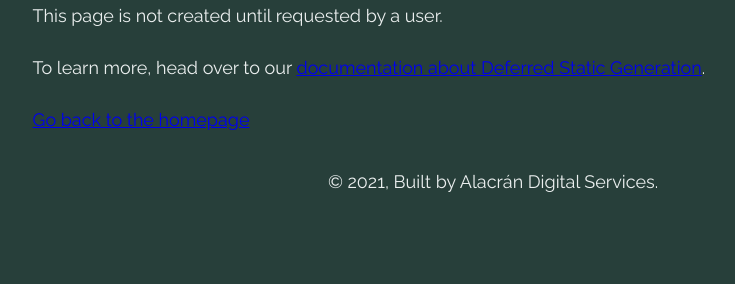
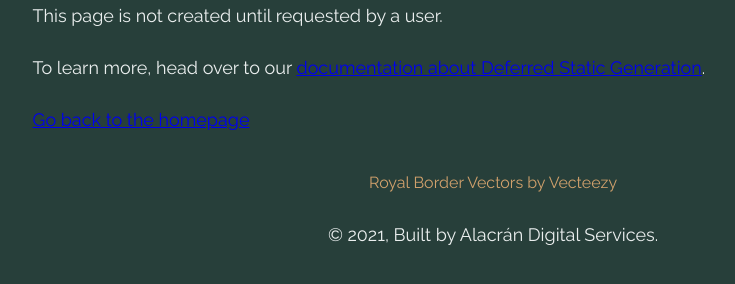
Before and after one commit to Alacran-Studio/device-fix-inc-web-page, a Gatsby site: page /using-dsg in a window 1280 px wide. Shown: the part 68-352 px from the top of the page, without its empty margins (147-882 px from the left). Built offline with nearby package versions, Linux system fonts and the light colour scheme; Gatsby itself is replaced by a stand-in of ours.

Commit message:
gold attribution

```diff
--- a/src/components/layout.js
+++ b/src/components/layout.js
@@ -38,6 +38,18 @@ const Layout = ({ children }) => {
             textAlign: `center`,
           }}
         >
+          <p>
+            <a
+              href="https://www.vecteezy.com/free-vector/royal-border"
+              style={{
+                color: "#d1a16c",
+                textDecoration: "none",
+                fontSize: "16px",
+              }}
+            >
+              Royal Border Vectors by Vecteezy
+            </a>
+          </p>
           © {new Date().getFullYear()}, Built by Alacrán Digital Services.
         </footer>
       </div>
```
